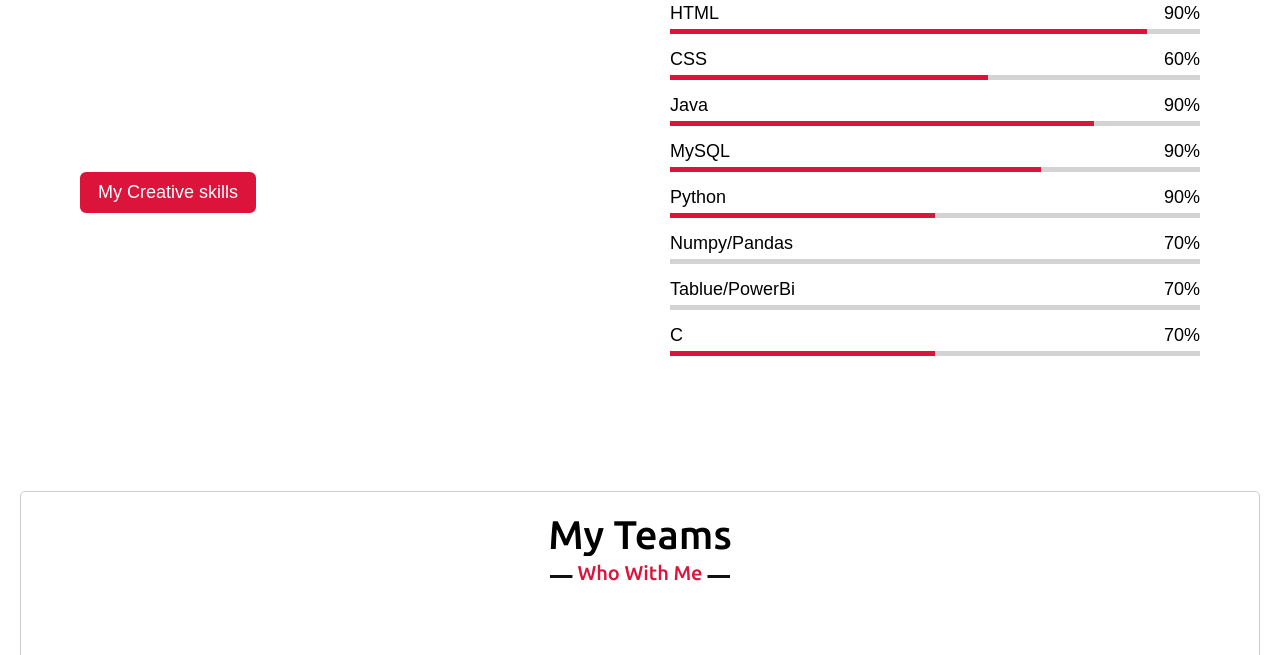
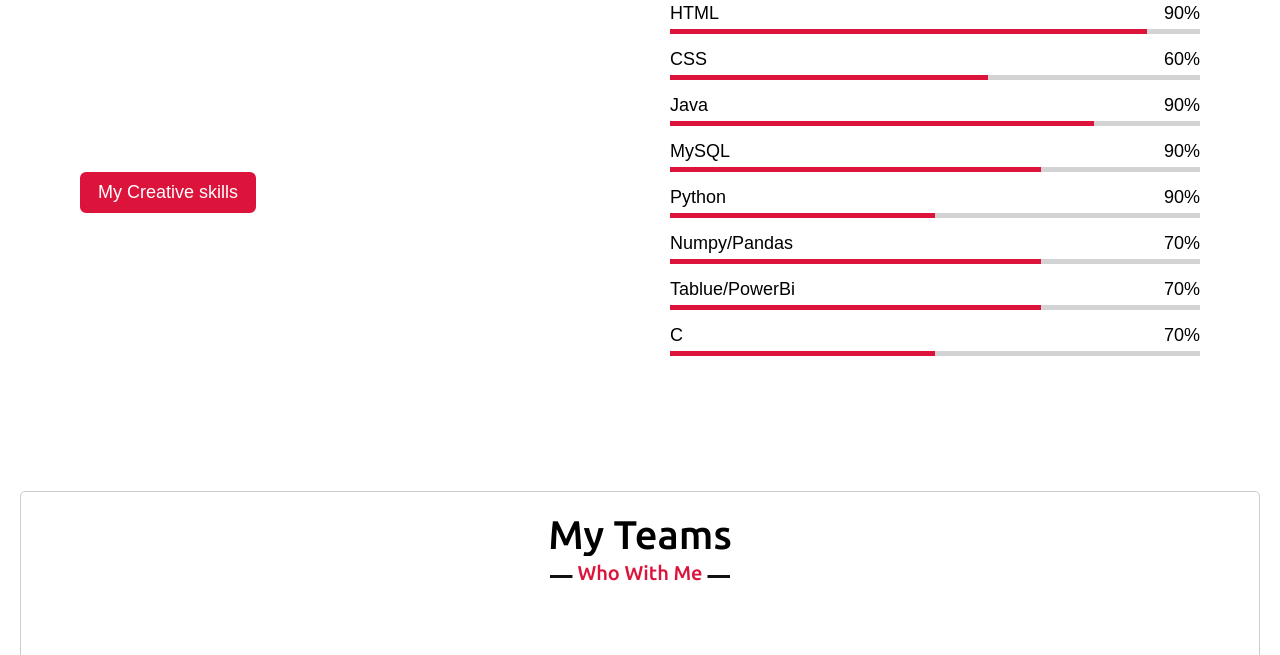
Before and after one commit to PawanYadav007s/Resume, a plain HTML site: page index.html in a window 1280 px wide. Shown: the part 2553-3208 px from the top of the page. Drawn offline with nearby package versions, Linux system fonts and the light colour scheme.

Commit message:
Update style.css

```diff
--- a/style.css
+++ b/style.css
@@ -342,6 +342,13 @@ width: 50%;
        width: 70%;
        }
 
+ .skills-content .right .tool::before{
+       width: 70%;
+       }
+ .skills-content .right .numpy::before{
+       width: 70%;
+       }
+
 
 /*teams section styling*/
 .Team .title::after{
```
